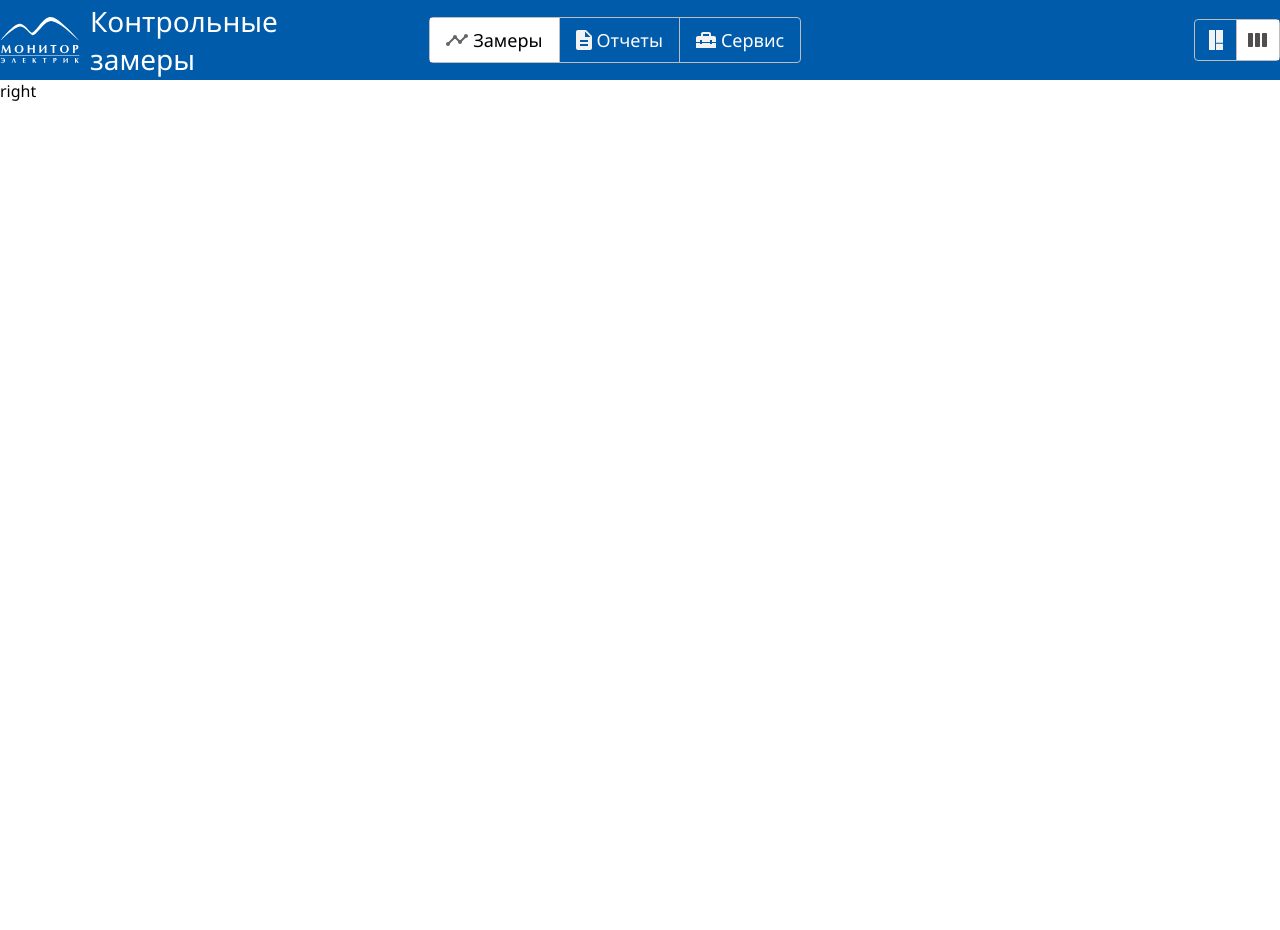
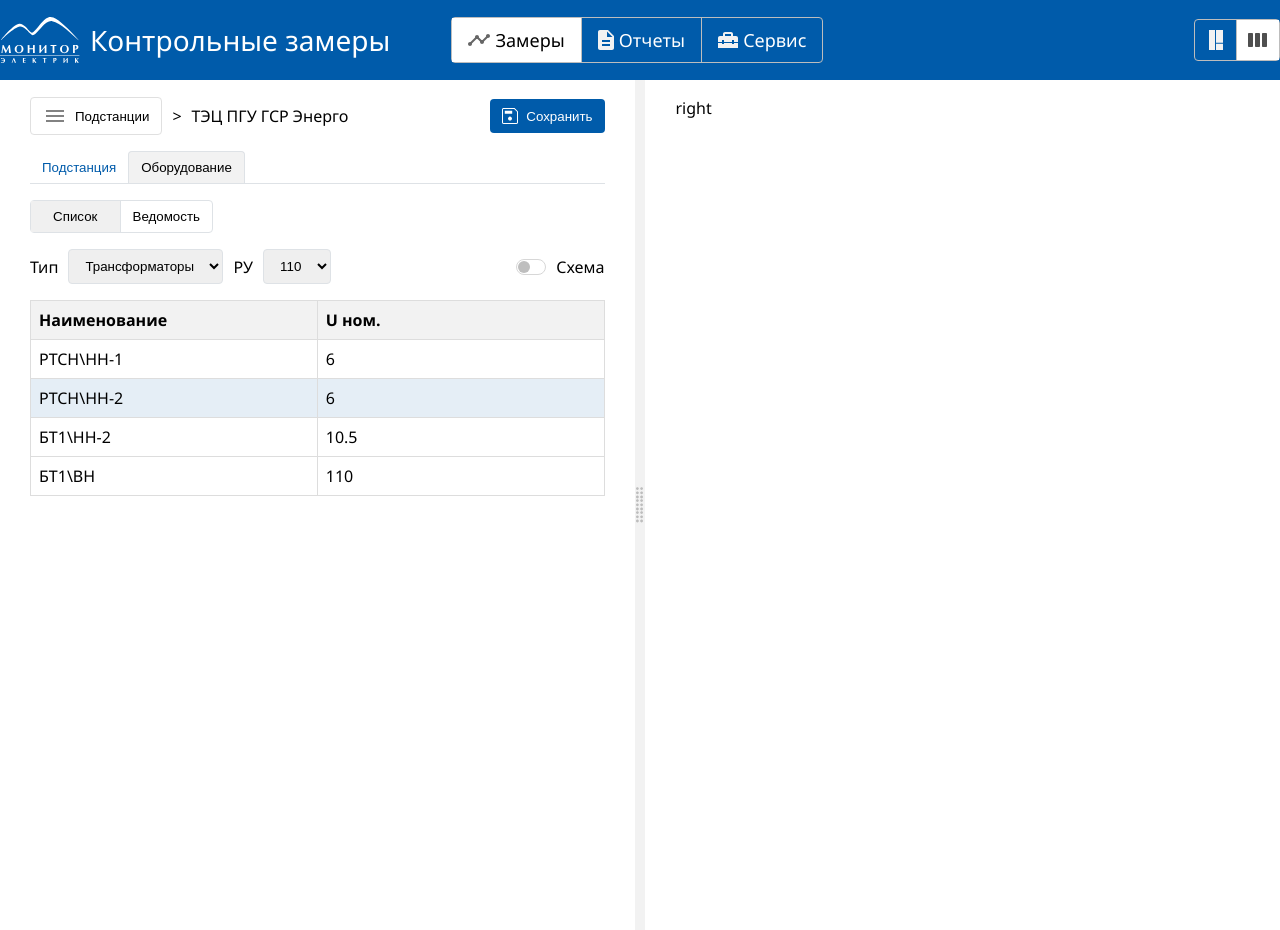
Before and after one commit to Nikitabkv/testMonitor, an Angular app: page / in a window 1280 px wide. Built offline with nearby package versions, Linux system fonts and the light colour scheme.

Commit message:
feat: add substations component

```diff
--- a/src/app/app.component.css
+++ b/src/app/app.component.css
@@ -1,4 +1,17 @@
 .sections__wrapper {
   display: flex;
   height: 850px;
+  width: 100%;
 }
+
+section {
+  width: 50%;
+  height: 100%;
+  padding: 17px 30px;
+}
+
+.divider {
+  flex-direction: column;
+  width: 11px;
+  background-color: #F2F2F2;
+}
--- a/src/app/app.component.html
+++ b/src/app/app.component.html
@@ -1,31 +1,25 @@
-<!-- * * * * * * * * * * * * * * * * * * * * * * * * * * * * * * * -->
-<!-- * * * * * * * * * * * The content below * * * * * * * * * * * -->
-<!-- * * * * * * * * * * is only a placeholder * * * * * * * * * * -->
-<!-- * * * * * * * * * * and can be replaced.  * * * * * * * * * * -->
-<!-- * * * * * * * * * * * * * * * * * * * * * * * * * * * * * * * -->
-<!-- * * * * * * * * * Delete the template below * * * * * * * * * -->
-<!-- * * * * * * * to get started with your project! * * * * * * * -->
-<!-- * * * * * * * * * * * * * * * * * * * * * * * * * * * * * * * -->
 
 <main class="main">
   <app-header/>
   <div class="sections__wrapper">
     <section>
-
+      <app-substations/>
     </section>
+    <div class="divider center">
+      <svg width="7" height="12" viewBox="0 0 7 12" fill="none" xmlns="http://www.w3.org/2000/svg">
+        <path d="M2.8 10C2.8 10.77 2.17 11.4 1.4 11.4C0.63 11.4 0 10.77 0 10C0 9.23001 0.63 8.60001 1.4 8.60001C2.17 8.60001 2.8 9.23001 2.8 10ZM1.4 4.40001C0.63 4.40001 0 5.03001 0 5.80001C0 6.57001 0.63 7.20001 1.4 7.20001C2.17 7.20001 2.8 6.57001 2.8 5.80001C2.8 5.03001 2.17 4.40001 1.4 4.40001ZM1.4 0.200012C0.63 0.200012 0 0.830012 0 1.60001C0 2.37001 0.63 3.00001 1.4 3.00001C2.17 3.00001 2.8 2.37001 2.8 1.60001C2.8 0.830012 2.17 0.200012 1.4 0.200012ZM5.6 3.00001C6.37 3.00001 7 2.37001 7 1.60001C7 0.830012 6.37 0.200012 5.6 0.200012C4.83 0.200012 4.2 0.830012 4.2 1.60001C4.2 2.37001 4.83 3.00001 5.6 3.00001ZM5.6 4.40001C4.83 4.40001 4.2 5.03001 4.2 5.80001C4.2 6.57001 4.83 7.20001 5.6 7.20001C6.37 7.20001 7 6.57001 7 5.80001C7 5.03001 6.37 4.40001 5.6 4.40001ZM5.6 8.60001C4.83 8.60001 4.2 9.23001 4.2 10C4.2 10.77 4.83 11.4 5.6 11.4C6.37 11.4 7 10.77 7 10C7 9.23001 6.37 8.60001 5.6 8.60001Z" fill="#BDBDBD"/>
+      </svg>
+      <svg width="7" height="12" viewBox="0 0 7 12" fill="none" xmlns="http://www.w3.org/2000/svg">
+        <path d="M2.8 10C2.8 10.77 2.17 11.4 1.4 11.4C0.63 11.4 0 10.77 0 10C0 9.23001 0.63 8.60001 1.4 8.60001C2.17 8.60001 2.8 9.23001 2.8 10ZM1.4 4.40001C0.63 4.40001 0 5.03001 0 5.80001C0 6.57001 0.63 7.20001 1.4 7.20001C2.17 7.20001 2.8 6.57001 2.8 5.80001C2.8 5.03001 2.17 4.40001 1.4 4.40001ZM1.4 0.200012C0.63 0.200012 0 0.830012 0 1.60001C0 2.37001 0.63 3.00001 1.4 3.00001C2.17 3.00001 2.8 2.37001 2.8 1.60001C2.8 0.830012 2.17 0.200012 1.4 0.200012ZM5.6 3.00001C6.37 3.00001 7 2.37001 7 1.60001C7 0.830012 6.37 0.200012 5.6 0.200012C4.83 0.200012 4.2 0.830012 4.2 1.60001C4.2 2.37001 4.83 3.00001 5.6 3.00001ZM5.6 4.40001C4.83 4.40001 4.2 5.03001 4.2 5.80001C4.2 6.57001 4.83 7.20001 5.6 7.20001C6.37 7.20001 7 6.57001 7 5.80001C7 5.03001 6.37 4.40001 5.6 4.40001ZM5.6 8.60001C4.83 8.60001 4.2 9.23001 4.2 10C4.2 10.77 4.83 11.4 5.6 11.4C6.37 11.4 7 10.77 7 10C7 9.23001 6.37 8.60001 5.6 8.60001Z" fill="#BDBDBD"/>
+      </svg>
+      <svg width="7" height="12" viewBox="0 0 7 12" fill="none" xmlns="http://www.w3.org/2000/svg">
+        <path d="M2.8 10C2.8 10.77 2.17 11.4 1.4 11.4C0.63 11.4 0 10.77 0 10C0 9.23001 0.63 8.60001 1.4 8.60001C2.17 8.60001 2.8 9.23001 2.8 10ZM1.4 4.40001C0.63 4.40001 0 5.03001 0 5.80001C0 6.57001 0.63 7.20001 1.4 7.20001C2.17 7.20001 2.8 6.57001 2.8 5.80001C2.8 5.03001 2.17 4.40001 1.4 4.40001ZM1.4 0.200012C0.63 0.200012 0 0.830012 0 1.60001C0 2.37001 0.63 3.00001 1.4 3.00001C2.17 3.00001 2.8 2.37001 2.8 1.60001C2.8 0.830012 2.17 0.200012 1.4 0.200012ZM5.6 3.00001C6.37 3.00001 7 2.37001 7 1.60001C7 0.830012 6.37 0.200012 5.6 0.200012C4.83 0.200012 4.2 0.830012 4.2 1.60001C4.2 2.37001 4.83 3.00001 5.6 3.00001ZM5.6 4.40001C4.83 4.40001 4.2 5.03001 4.2 5.80001C4.2 6.57001 4.83 7.20001 5.6 7.20001C6.37 7.20001 7 6.57001 7 5.80001C7 5.03001 6.37 4.40001 5.6 4.40001ZM5.6 8.60001C4.83 8.60001 4.2 9.23001 4.2 10C4.2 10.77 4.83 11.4 5.6 11.4C6.37 11.4 7 10.77 7 10C7 9.23001 6.37 8.60001 5.6 8.60001Z" fill="#BDBDBD"/>
+      </svg>
+    </div>
     <section>
       right
     </section>
   </div>
 </main>
 
-<!-- * * * * * * * * * * * * * * * * * * * * * * * * * * * * * * * * -->
-<!-- * * * * * * * * * * * The content above * * * * * * * * * * * * -->
-<!-- * * * * * * * * * * is only a placeholder * * * * * * * * * * * -->
-<!-- * * * * * * * * * * and can be replaced.  * * * * * * * * * * * -->
-<!-- * * * * * * * * * * * * * * * * * * * * * * * * * * * * * * * * -->
-<!-- * * * * * * * * * * End of Placeholder  * * * * * * * * * * * * -->
-<!-- * * * * * * * * * * * * * * * * * * * * * * * * * * * * * * * * -->
-
-
 <router-outlet />
--- a/src/app/app.component.ts
+++ b/src/app/app.component.ts
@@ -1,11 +1,12 @@
 import { Component } from '@angular/core';
 import { RouterOutlet } from '@angular/router';
 import {HeaderComponent} from "./header/header.component";
+import {SubstationsComponent} from "./substations/substations.component";
 
 @Component({
   selector: 'app-root',
   standalone: true,
-  imports: [RouterOutlet, HeaderComponent],
+  imports: [RouterOutlet, HeaderComponent, SubstationsComponent],
   templateUrl: './app.component.html',
   styleUrl: './app.component.css'
 })
--- a/src/app/header/header.component.css
+++ b/src/app/header/header.component.css
@@ -15,7 +15,8 @@ header {
 .title {
   font-size: 28px;
   font-weight: 400;
-  flex: 0 0 278px
+  flex: 1 1 278px;
+  white-space: nowrap;
 }
 
 .nav__wrapper {
--- /dev/null
+++ b/src/app/substations/substations.component.css
@@ -0,0 +1,159 @@
+.substations {
+  display: flex;
+  flex-direction: column;
+  gap: 16px;
+}
+
+header {
+  display: flex;
+  justify-content: space-between;
+  align-items: center;
+}
+
+.nav_wrapper {
+  display: flex;
+  align-items: center;
+  gap: 10px;
+}
+
+.burger {
+  border: 1px solid #E0E0E0;
+  border-radius: 4px;
+  padding: 6px 12px;
+  gap: 8px;
+}
+
+.save__button {
+  background-color: #005baa;
+  border-radius: 4px;
+  color: white;
+  padding: 9px 12px;
+  gap: 8px;
+  max-height: 38px;
+}
+
+.tabs {
+  display: flex;
+  border-bottom: 1px solid #DEE2E6;
+}
+
+.tabs button {
+  color: #005BAA;
+  padding: 8px 12px;
+}
+
+.tabs button.active {
+  background-color: #f2f2f2;
+  border: 1px solid #DEE2E6;
+  border-bottom: none;
+  border-radius: 4px 4px 0 0;
+  color: black;
+}
+
+.view__button_group {
+  max-width: 183px;
+  display: flex;
+  border: 1px solid #DEE2E6;
+  border-radius: 4px;
+}
+
+.view__button_group button {
+  flex: 1;
+  padding: 8px 12px;
+}
+
+.view__button_group button:first-child {
+  border-right: 1px solid #DEE2E6;
+}
+
+.view__button_group .active {
+  background-color: #f0f0f0;
+  border-bottom: none;
+}
+
+.select__group {
+  display: flex;
+  justify-content: space-between;
+  align-items: center;
+}
+
+.select__group select {
+  border: 1px solid #DEE2E6;
+  border-radius: 4px;
+  padding: 8px 12px;
+  max-height: 38px;
+}
+
+.select__wrapper {
+  display: flex;
+  gap: 10px;
+}
+
+.toggle__wrapper {
+  gap: 10px;
+}
+
+.toggle {
+  display: inline-block;
+  position: relative;
+  width: 30px;
+  height: 16px;
+}
+
+.switch__slider {
+  position: absolute;
+  cursor: pointer;
+  top: 0;
+  left: 0;
+  right: 0;
+  border-radius: 8px;
+  bottom: 0;
+  border: 1px solid #d7d7d7;
+  -webkit-transition: .4s;
+  transition: .4s;
+}
+
+.switch__slider.active {
+  background-color: #005baa;
+}
+
+.switch__slider:before {
+  position: absolute;
+  content: "";
+  height: 12px;
+  width: 12px;
+  left: 1px;
+  bottom: 1px;
+  border-radius: 50%;
+  background-color: #bebebe;
+  -webkit-transition: .4s;
+  transition: .4s;
+}
+
+.switch__slider.active:before {
+  background-color: white;
+  -webkit-transform: translateX(14px);
+  -ms-transform: translateX(14px);
+  transform: translateX(14px);
+}
+
+table {
+  width: 100%;
+  border-collapse: collapse;
+}
+
+tr.active td {
+  background-color: #005BAA1A;
+}
+
+th, td {
+  width: 50%;
+  padding: 8px;
+  text-align: left;
+  border: 1px solid #ddd;
+
+}
+
+th {
+  background-color: #f2f2f2;
+}
--- /dev/null
+++ b/src/app/substations/substations.component.html
@@ -0,0 +1,96 @@
+<div class="substations">
+  <header>
+    <div class="nav_wrapper">
+      <button class="burger center">
+        <svg width="24" height="24" viewBox="0 0 24 24" fill="none" xmlns="http://www.w3.org/2000/svg">
+          <mask id="mask0_20_1908" style="mask-type:alpha" maskUnits="userSpaceOnUse" x="0" y="0" width="24" height="24">
+            <rect width="24" height="24" fill="#D9D9D9"/>
+          </mask>
+          <g mask="url(#mask0_20_1908)">
+            <path d="M3 18V16H21V18H3ZM3 13V11H21V13H3ZM3 8V6H21V8H3Z" fill="#828282"/>
+          </g>
+        </svg>
+        Подстанции
+      </button>
+      <span>></span>
+      <span>ТЭЦ ПГУ ГСР Энерго</span>
+    </div>
+
+    <button class="save__button center">
+      <svg width="16" height="16" viewBox="0 0 16 16" fill="none" xmlns="http://www.w3.org/2000/svg">
+        <path d="M16 3.425V14.375C16 14.8417 15.846 15.2293 15.538 15.538C15.2293 15.846 14.8417 16 14.375 16H1.625C1.15833 16 0.771 15.846 0.463 15.538C0.154333 15.2293 0 14.8417 0 14.375V1.625C0 1.15833 0.154333 0.771 0.463 0.463C0.771 0.154333 1.15833 0 1.625 0H12.575L16 3.425ZM15 3.85L12.15 1H1.625C1.44167 1 1.29167 1.05833 1.175 1.175C1.05833 1.29167 1 1.44167 1 1.625V14.375C1 14.5583 1.05833 14.7083 1.175 14.825C1.29167 14.9417 1.44167 15 1.625 15H14.375C14.5583 15 14.7083 14.9417 14.825 14.825C14.9417 14.7083 15 14.5583 15 14.375V3.85ZM8 12.55C8.55 12.55 9.021 12.3543 9.413 11.963C9.80433 11.571 10 11.1 10 10.55C10 9.98333 9.80433 9.50833 9.413 9.125C9.021 8.74167 8.55 8.55 8 8.55C7.45 8.55 6.97933 8.74167 6.588 9.125C6.196 9.50833 6 9.98333 6 10.55C6 11.1 6.196 11.571 6.588 11.963C6.97933 12.3543 7.45 12.55 8 12.55ZM2.775 5.775H10.2V2.775H2.775V5.775Z" fill="white"/>
+      </svg>
+      Сохранить
+    </button>
+  </header>
+
+  <div class="tabs">
+    <button>
+      Подстанция
+    </button>
+    <button class="active">
+      Оборудование
+    </button>
+  </div>
+
+  <div class="view__button_group">
+    <button class="active">
+      Список
+    </button>
+    <button>
+      Ведомость
+    </button>
+  </div>
+
+  <div class="select__group">
+    <div class="select__wrapper center">
+      <span>Тип</span>
+      <select>
+        <option>Трансформаторы</option>
+        <option>Трансформаторы</option>
+        <option>Трансформаторы</option>
+      </select>
+      <span>РУ</span>
+      <select>
+        <option>110</option>
+        <option>110</option>
+        <option>110</option>
+      </select>
+    </div>
+    <div class="toggle__wrapper center">
+      <div class="toggle">
+        <span class="switch__slider" [ngClass]="{'active': switchIsChecked}" (click)="switchClickHandler()"></span>
+      </div>
+      <span>
+        Схема
+      </span>
+    </div>
+  </div>
+
+  <table>
+    <thead>
+    <tr>
+      <th>Наименование</th>
+      <th>U ном.</th>
+    </tr>
+    </thead>
+    <tbody>
+    <tr>
+      <td>РТСН\НН-1</td>
+      <td>6</td>
+    </tr>
+    <tr class="active">
+      <td>РТСН\НН-2</td>
+      <td>6</td>
+    </tr>
+    <tr>
+      <td>БТ1\НН-2</td>
+      <td>10.5</td>
+    </tr>
+    <tr>
+      <td>БТ1\ВН</td>
+      <td>110</td>
+    </tr>
+    </tbody>
+  </table>
+</div>
--- /dev/null
+++ b/src/app/substations/substations.component.ts
@@ -0,0 +1,19 @@
+import { Component } from '@angular/core';
+import { NgClass } from "@angular/common";
+
+@Component({
+  selector: 'app-substations',
+  standalone: true,
+  imports: [
+    NgClass
+  ],
+  templateUrl: './substations.component.html',
+  styleUrl: './substations.component.css'
+})
+export class SubstationsComponent {
+  public switchIsChecked = false;
+
+  public switchClickHandler() {
+    this.switchIsChecked = !this.switchIsChecked;
+  }
+}
```
Also changed, not shown: 1 other file (tests, documents, lock files or other folders).
